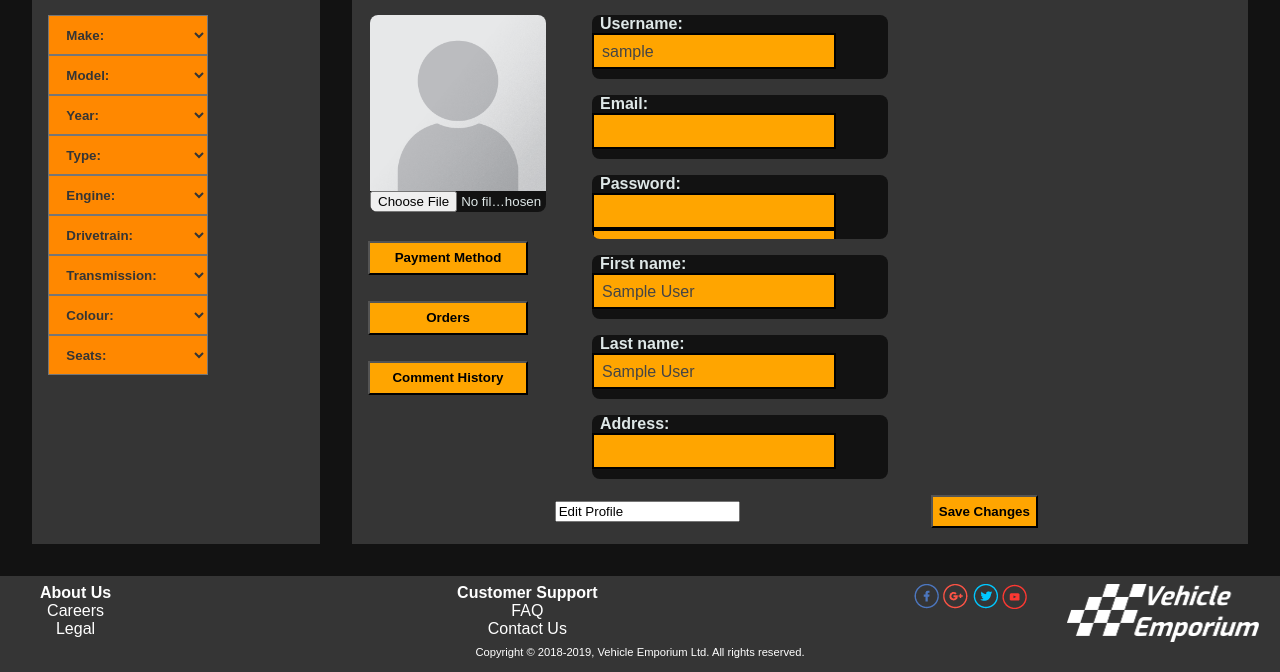
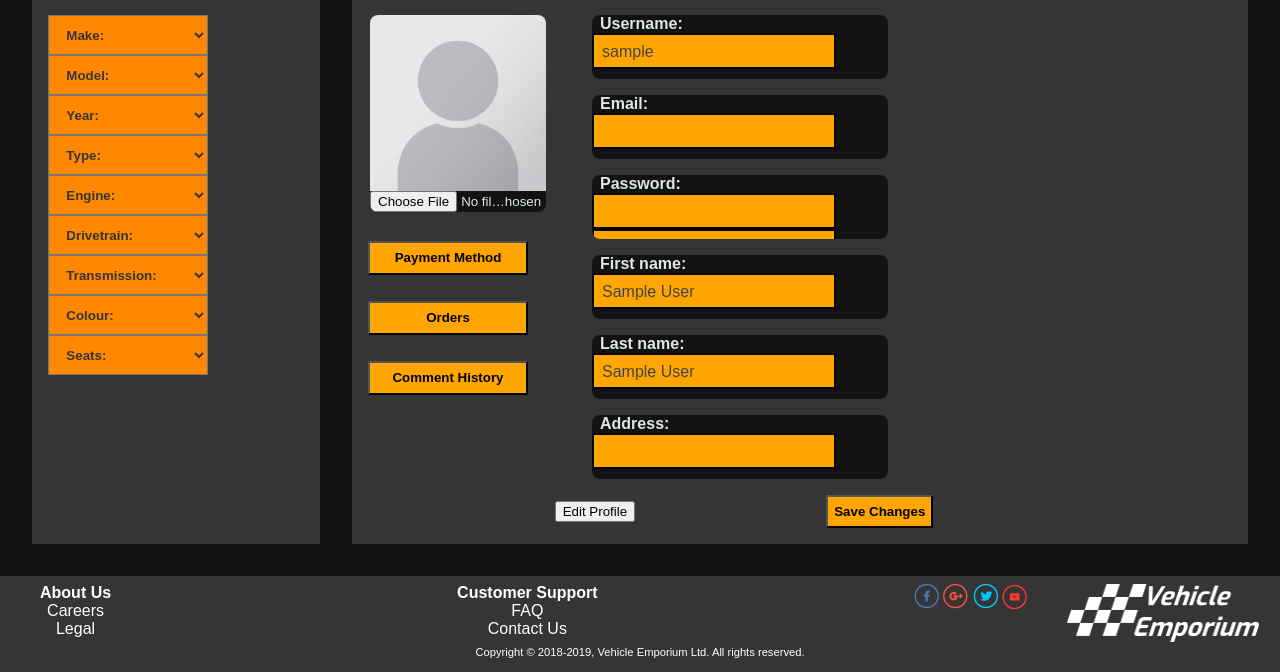
Before and after one commit to UBCO-COSC304-COSC360-Term-Project-W2018/the-project-dailyengineers, a PHP site: page /account.php in a window 1280 px wide. Shown: the part 161-833 px from the top of the page. Run offline with PHP 8.4, Linux system fonts and the light colour scheme; the visitor is signed in with stand-in values (Sample User, id 1); data that the repository does not hold is empty.

Commit message:
Update account.php

```diff
--- a/src/client/account.php
+++ b/src/client/account.php
@@ -101,8 +101,8 @@ else{
 							<input name="addr" type="text" value="<?php echo $address; ?>" disabled="true">
                         </p>
                     </fieldset>
-					<input id="editBt" class="acRight" type="edit" value="Edit Profile">
-                    <input id="saveBt" class="acRight" type="submit" value="Save Changes" style="hidden="true">
+					<input id="editBt" class="acRight" type="button" value="Edit Profile">
+                    <input id="saveBt" class="acRight" type="submit" value="Save Changes" style="hidden:'true'">
                 </form>
             </section>
         </div>
```
